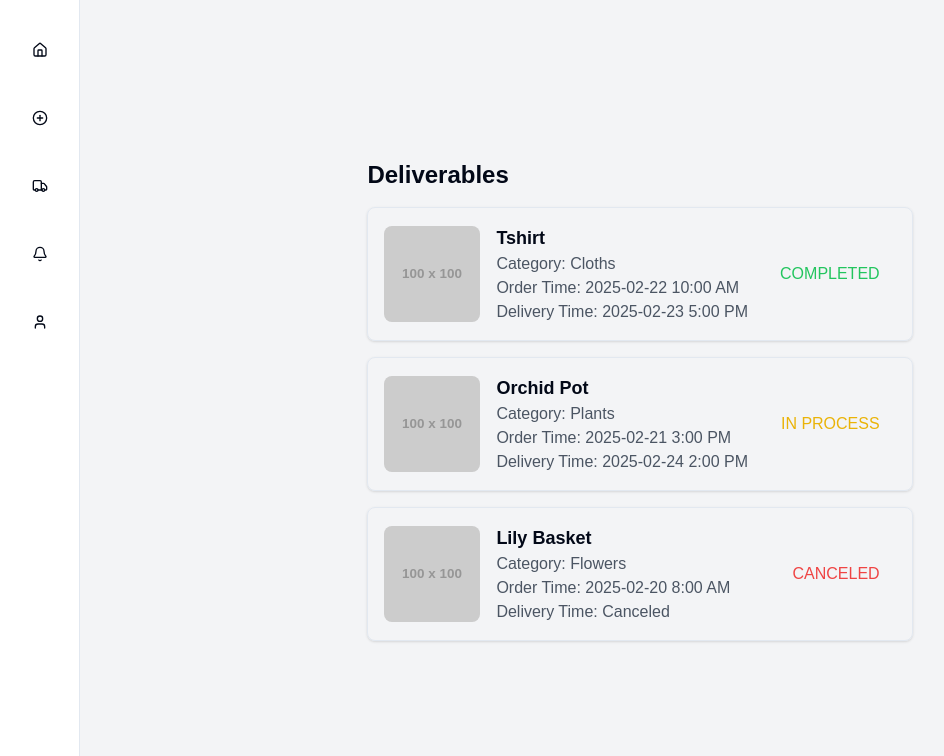
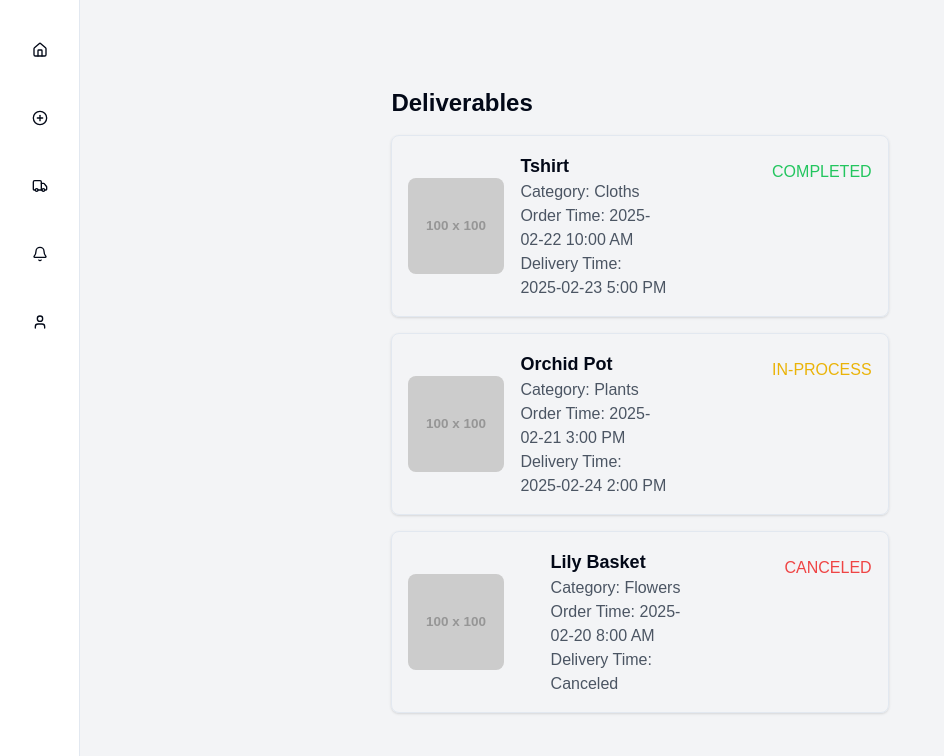
Before and after one commit to BugTerminators/DonoApp, a Next.js app: page /deliverables in a window 1280 px wide. Shown: the top 756 px of the page, without its empty margins (0-944 px from the left). Built offline with nearby package versions, Linux system fonts and the light colour scheme.

Commit message:
Allign the components in Deliverables page

```diff
--- a/src/components/Deliverables.tsx
+++ b/src/components/Deliverables.tsx
@@ -1,6 +1,6 @@
 import React from "react";
 
-type OrderStatus = "completed" | "in-process" | "canceled";
+type OrderStatus = "COMPLETED" | "IN-PROCESS" | "CANCELED";
 
 type Order = {
   id: number;
@@ -20,7 +20,7 @@
     category: "Cloths",
     orderTime: "2025-02-22 10:00 AM",
     deliveryTime: "2025-02-23 5:00 PM",
-    status: "completed",
+    status: "COMPLETED",
   },
   {
     id: 2,
@@ -29,7 +29,7 @@
     category: "Plants",
     orderTime: "2025-02-21 3:00 PM",
     deliveryTime: "2025-02-24 2:00 PM",
-    status: "in-process",
+    status: "IN-PROCESS",
   },
   {
     id: 3,
@@ -38,17 +38,17 @@
     category: "Flowers",
     orderTime: "2025-02-20 8:00 AM",
     deliveryTime: "Canceled",
-    status: "canceled",
+    status: "CANCELED",
   },
 ];
 
 const getStatusColor = (status: OrderStatus) => {
   switch (status) {
-    case "completed":
+    case "COMPLETED":
       return "text-green-500";
-    case "in-process":
+    case "IN-PROCESS":
       return "text-yellow-500";
-    case "canceled":
+    case "CANCELED":
       return "text-red-500";
   }
 };
@@ -61,26 +61,29 @@
         {orders.map((order) => (
           <div
             key={order.id}
-            className="flex items-center gap-4 p-4 border rounded-lg shadow"
+            className="flex items-center justify-between gap-4 p-4 border rounded-lg shadow"
           >
             <img
               src={order.image}
               alt={order.name}
               className="w-24 h-24 object-cover rounded-lg"
             />
-            <div className="flex-1">
+            <div className="flex flex-col md:flex-row">
+                <div>
                     <h2 className="text-lg font-semibold">{order.name}</h2>
                     <p className="text-gray-600">Category: {order.category}</p>
                     <p className="text-gray-600">Order Time: {order.orderTime}</p>
                     <p className="text-gray-600">Delivery Time: {order.deliveryTime}</p>
                 </div>
-            <span
-              className={`px-4 py-2 rounded-full ${getStatusColor(
+
+                <div
+                className={`py-2 rounded-full flex w-full justify-start md:justify-end ${getStatusColor(
                     order.status
                 )}`}
                 >
-              {order.status.replace("-", " ").toUpperCase()}
-            </span>
+                {order.status}
+                </div>
+            </div>
           </div>
         ))}
       </div>
```
Also changed, not shown: 1 other file (tests, documents, lock files or other folders). Lines whose indentation alone changed are shown as unchanged.
